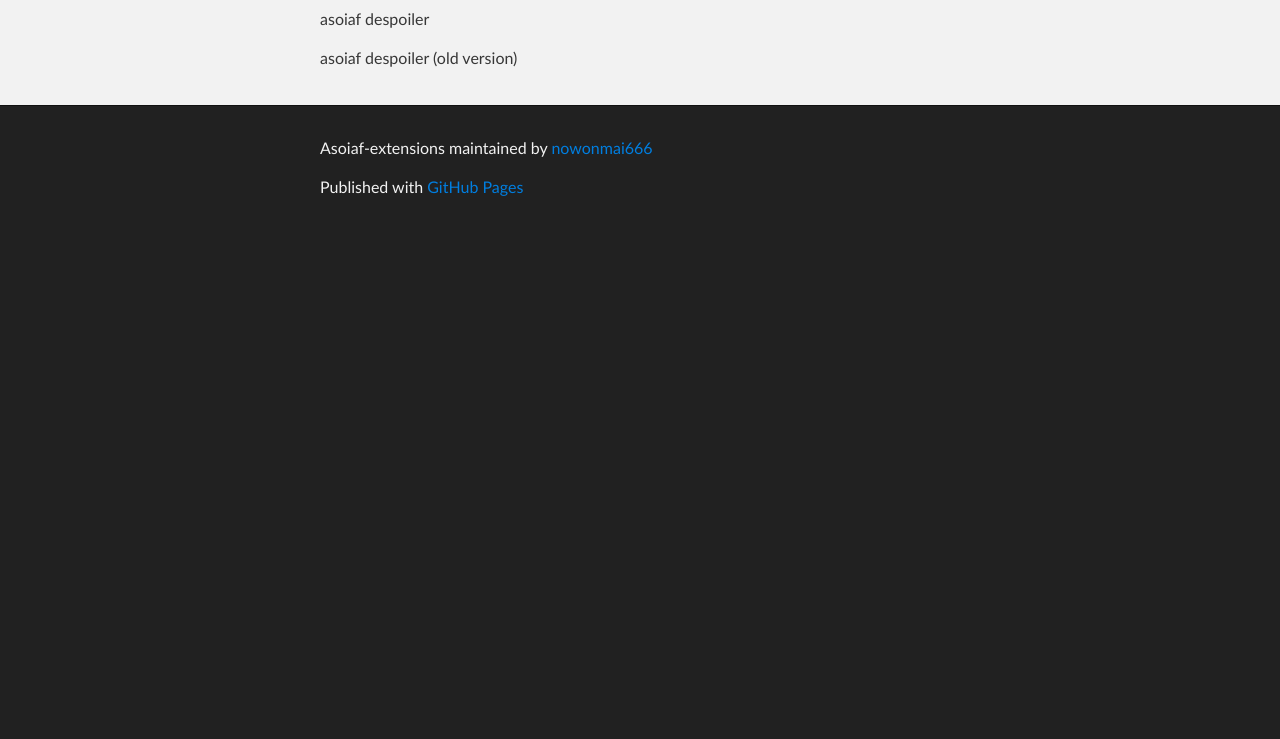
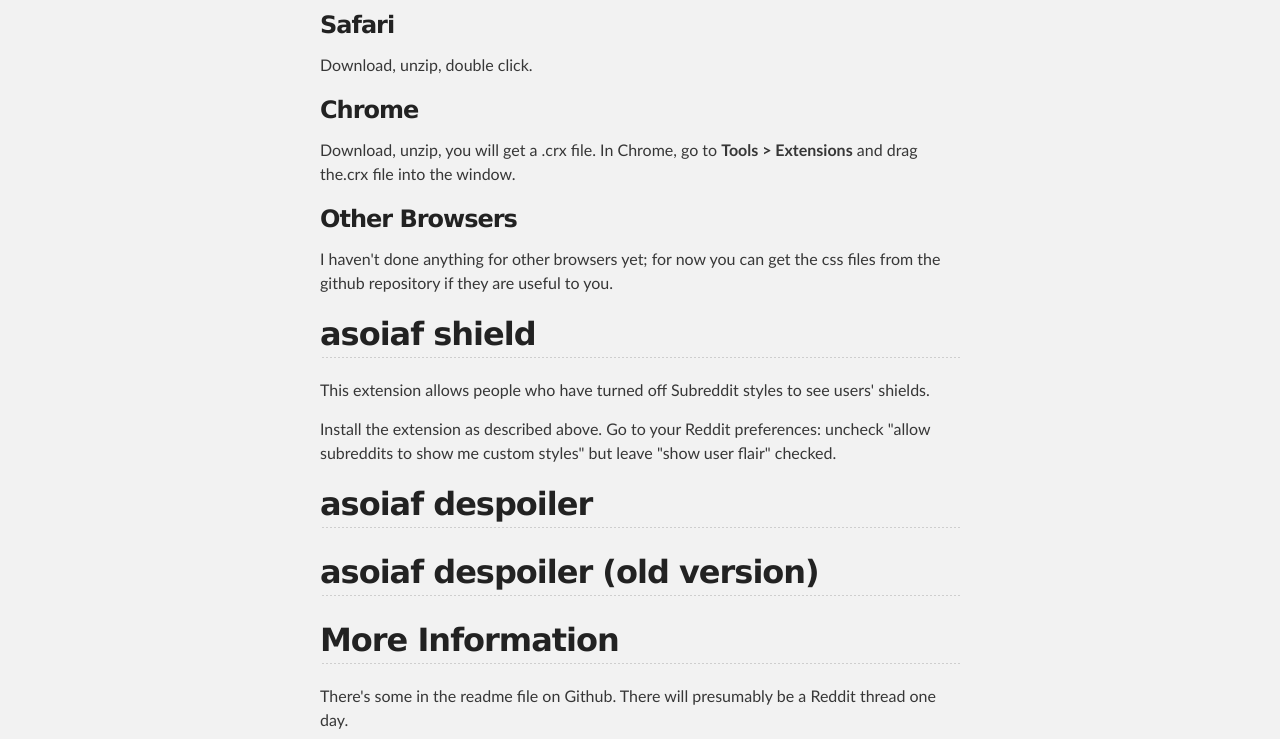
Before and after one commit to nowonmai666/asoiaf-extensions, a plain HTML site: page index.html in a window 1280 px wide. Shown: the part 424-1163 px from the top of the page. Before the commit the page ends 800 px from the top, so only its background shows below. Drawn offline with Linux system fonts and the light colour scheme.

Commit message:
edited page

```diff
--- a/index.html
+++ b/index.html
@@ -36,12 +36,42 @@
 
 <p>CSS enhancements for /r/asoiaf by /u/nowonmai666</p>
 
+<h2>Installation</h2>
+
+<h3>Safari</h3>
+
+<p>Download, unzip, double click.</p>
+
+<h3>Chrome</h3>
+
+<p>Download, unzip, you will get a .crx file. In Chrome, go to <strong>Tools > Extensions</strong> and drag the.crx file into the window.</p>
+
+<h3>Other Browsers</h3>
+
+<p>I haven't done anything for other browsers yet; for now you can get the css files from the github repository if they are useful to you.</p>
+
 <h2>
 <a name="asoiaf-shield" class="anchor" href="#asoiaf-shield"><span class="octicon octicon-link"></span></a>asoiaf shield</h2>
 
-<p>asoiaf despoiler</p>
+<p>This extension allows people who have turned off Subreddit styles to see users' shields.</p>
 
-<p>asoiaf despoiler (old version)</p>
+<p>Install the extension as described above. Go to your Reddit preferences: uncheck "allow subreddits to show me custom styles" but leave "show user flair" checked.</p>
+
+
+
+<h2>asoiaf despoiler</h2>
+
+<h2>asoiaf despoiler (old version)</h2>
+
+<h2>More Information</h2>
+
+There's some in the readme file on Github.
+
+There will presumably be a Reddit thread one day.
+
+<h2>Contact</h2>
+
+I'm <a href="http://www.reddit.com/u/nowonmai666/">/u/nowonmai666</a>.
       </section>
     </div>
 
```
